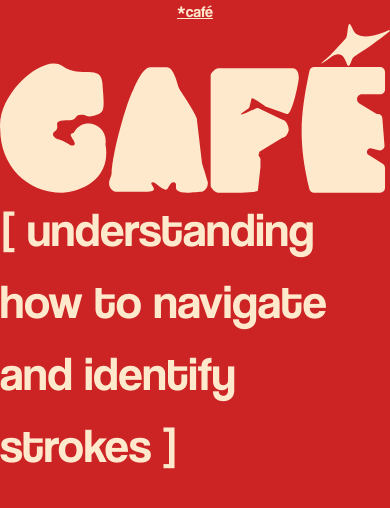
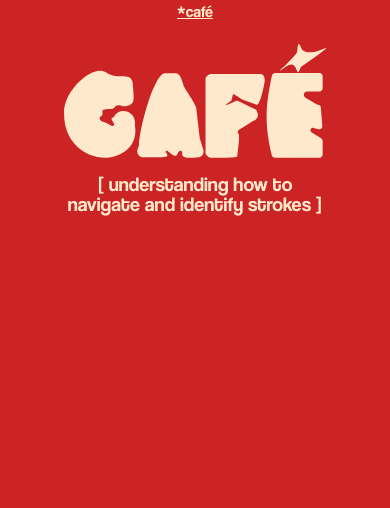
Before and after one commit to jploia/cafe, a Next.js app: page / in a window 390 px wide. Shown: the top 508 px of the page. Built offline with nearby package versions, Linux system fonts and the light colour scheme.

Commit message:
fix: mobile responsive landing

```diff
--- a/app/globals.css
+++ b/app/globals.css
@@ -14,13 +14,6 @@
   /* --font-mono: var(--font-geist-mono); */
 }
 
-@media (prefers-color-scheme: dark) {
-  :root {
-    --background: #CC2324;
-    --foreground: #FFE9CC;
-  }
-}
-
 body {
   background: var(--background);
   color: var(--foreground);
@@ -29,4 +22,13 @@ body {
 
 h1 {
   font-size: 48px;
+  line-height: 4;
 }
+
+@media (max-width: 768px){
+  h1 {
+    margin-top: 1rem;
+    font-size: 20px;
+    line-height: 1;
+  }
+}
--- a/app/page.tsx
+++ b/app/page.tsx
@@ -7,12 +7,14 @@ export default function Home() {
       <nav className="flex justify-center sticky underline underline-offset-1">
         *café
       </nav>
-      <main className="flex flex-wrap justify-center">
-        <Image
-          src={blob}
-          alt="CAFE"
-          />
-        <h1>&#91; understanding how to navigate and identify strokes &#93;</h1>
+      <main className="flex flex-wrap justify-center mt-[20px] m-[64px]">
+        <div>
+          <Image
+            src={blob}
+            alt="CAFE"
+            />
+          <h1 className="text-center">&#91; understanding how to navigate and identify strokes &#93;</h1>
+        </div>
       </main>
 
     </div>
```
